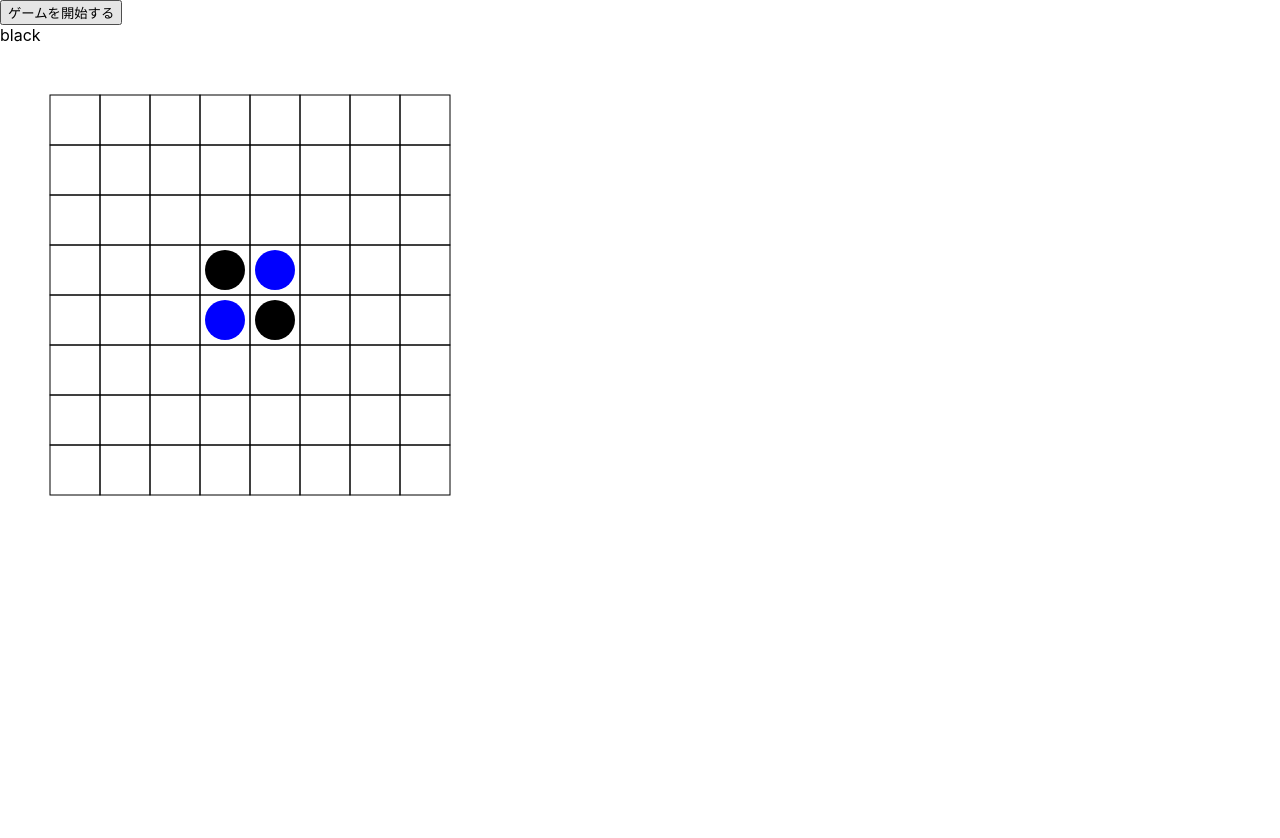
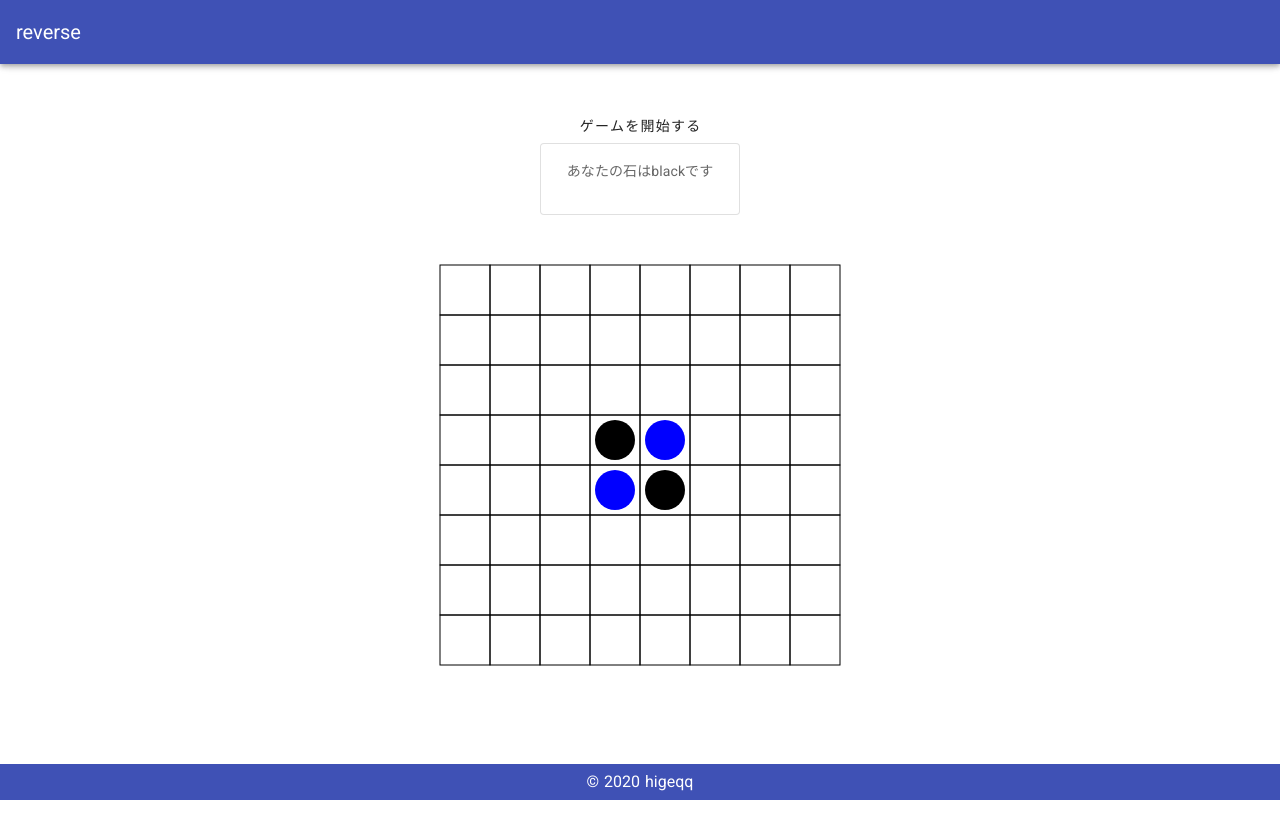
Before and after one commit to shou-kato/socketIo_reverse, a Nuxt app: page /room in a window 1280 px wide. Shown: the top 838 px of the page. After the commit the page ends 800 px from the top, so only its background shows below. Built offline with nearby package versions, Linux system fonts and the light colour scheme; no server answers.

Commit message:
UI改善

```diff
--- a/layouts/default.vue
+++ b/layouts/default.vue
@@ -1,6 +1,16 @@
 <template>
   <div>
-    <nuxt />
+    <v-app id="inspire">
+      <v-app-bar app color="indigo" dark>
+        <v-toolbar-title>reverse</v-toolbar-title>
+      </v-app-bar>
+      <nuxt />
+      <v-footer color="indigo" app>
+        <span class="white--text mx-auto"
+          >&copy; {{ new Date().getFullYear() }} higeqq</span
+        >
+      </v-footer>
+    </v-app>
   </div>
 </template>
 
--- a/nuxt.config.js
+++ b/nuxt.config.js
@@ -42,7 +42,16 @@ module.exports = {
    */
   buildModules: [
     // Doc: https://github.com/nuxt-community/eslint-module
-    '@nuxtjs/eslint-module'
+    '@nuxtjs/eslint-module',
+    '@nuxtjs/vuetify',
+
+    // With options
+    [
+      '@nuxtjs/vuetify',
+      {
+        /* module options */
+      }
+    ]
   ],
   /*
    ** Nuxt.js modules
--- a/package.json
+++ b/package.json
@@ -27,6 +27,7 @@
   "devDependencies": {
     "@nuxtjs/eslint-config": "^2.0.0",
     "@nuxtjs/eslint-module": "^1.0.0",
+    "@nuxtjs/vuetify": "^1.11.2",
     "babel-eslint": "^10.0.1",
     "eslint": "^6.1.0",
     "eslint-config-prettier": "^6.10.0",
--- a/pages/index.vue
+++ b/pages/index.vue
@@ -1,30 +1,13 @@
-<template lang="pug">
-  div
-    h1 オンラインオセロゲーム
-    button(@click='createRoom') オセロを始める
-    button(@click='wait') 待機ルームにGO
+<template>
+  <v-main>
+    <v-container class="fill-height" fluid>
+      <v-row align="center" justify="center">
+        <v-col class="text-center">
+          <v-card class="mx-auto" max-width="400" max-height="300" outlined>
+            <v-btn text link nuxt to="/waiting-room">待機ルームへ</v-btn>
+          </v-card>
+        </v-col>
+      </v-row>
+    </v-container>
+  </v-main>
 </template>
-
-<script>
-import io from 'socket.io-client'
-export default {
-  data() {
-    return {
-      socket: io()
-    }
-  },
-  mounted() {
-    this.socket.on('connected', () => {
-      console.log('コネクトしました')
-    })
-  },
-  methods: {
-    createRoom() {
-      this.$router.push('/room')
-    },
-    wait() {
-      this.$router.push('/waiting-room')
-    }
-  }
-}
-</script>
--- a/pages/room.vue
+++ b/pages/room.vue
@@ -1,10 +1,24 @@
-<template lang="pug">
-  div
-    h2 {{ $store.state.roomId }}
-    button(@click="gameStart") ゲームを開始する
-    P(v-if="turn == 1") black
-    p(v-else) white
-    canvas( id="canvas" width="1000" height="1000" )
+<template>
+  <v-main>
+    <v-container class="fill-height" fluid>
+      <v-row align="center" justify="center">
+        <v-col class="text-center">
+          <v-btn class="mx-auto" text @click="gameStart"
+            >ゲームを開始する</v-btn
+          >
+          <v-card outlined class="mx-auto" max-width="200" max-height="200">
+            <v-card-text>
+              <p v-if="turn === 1">あなたの石はblackです</p>
+              <p v-else>あなたの石はwhiteです</p>
+            </v-card-text>
+          </v-card>
+          <v-card flat>
+            <canvas id="canvas" width="500" height="500"></canvas>
+          </v-card>
+        </v-col>
+      </v-row>
+    </v-container>
+  </v-main>
 </template>
 <script>
 import io from 'socket.io-client'
@@ -179,4 +193,10 @@ export default {
   }
 }
 </script>
-<style></style>
+<style>
+.square {
+  width: 100px;
+  height: 100px;
+  background: black;
+}
+</style>
--- /dev/null
+++ b/pages/test.vue
@@ -0,0 +1,24 @@
+<template>
+  <v-app id="inspire">
+    <v-app-bar app color="indigo" dark>
+      <v-toolbar-title>reverse</v-toolbar-title>
+    </v-app-bar>
+
+    <v-main>
+      <v-container class="fill-height" fluid>
+        <v-row align="center" justify="center">
+          <v-col class="text-center">
+            <v-card class="mx-auto" max-width="400" max-height="300" outlined>
+              <v-card-text>待機ルームへ</v-card-text>
+            </v-card>
+          </v-col>
+        </v-row>
+      </v-container>
+    </v-main>
+    <v-footer color="indigo" app>
+      <span class="white--text mx-auto"
+        >&copy; {{ new Date().getFullYear() }} higeqq</span
+      >
+    </v-footer>
+  </v-app>
+</template>
--- a/pages/waiting-room.vue
+++ b/pages/waiting-room.vue
@@ -1,10 +1,31 @@
-<template lang="pug">
-div
-    h1  待機ルーム一覧
-    p {{ this.$store.state.roomId}}
-    button(@click="getRoomId") getId
-    button(v-for="item in waitingRoom")
-      p(@click="kenti(item)") ルーム
+<template>
+  <v-main>
+    <v-container class="fill-height" fluid>
+      <v-row align="center" justify="center">
+        <v-col class="text-center">
+          <v-card class="mx-auto" max-width="400">
+            <v-card-title>待機ルーム一覧</v-card-title>
+          </v-card>
+          <v-card class="mx-auto" max-width="400">
+            <v-card-text>
+              <v-btn @click="getRoomId">部屋を作る</v-btn>
+            </v-card-text>
+          </v-card>
+          <v-row>
+            <v-col v-for="(item, index) in waitingRoom" :key="index">
+              <v-card width="400" height="100"
+                ><v-card-text
+                  ><p @click="kenti(item)">
+                    {{ index + 1 }}ルーム
+                  </p></v-card-text
+                ></v-card
+              ></v-col
+            >
+          </v-row>
+        </v-col>
+      </v-row>
+    </v-container>
+  </v-main>
 </template>
 <script>
 import io from 'socket.io-client'
```
Also changed, not shown: 1 other file (tests, documents, lock files or other folders).
